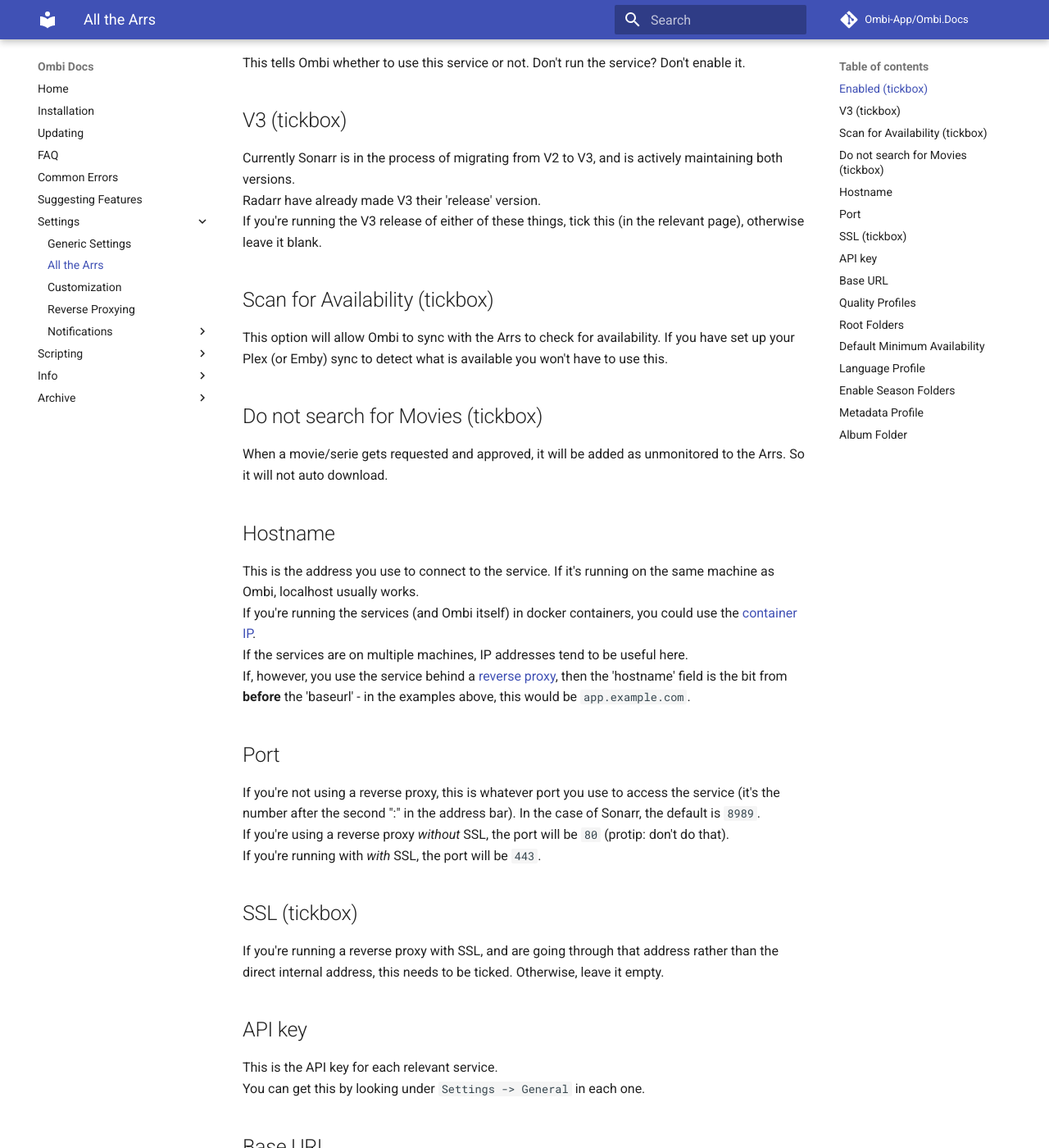
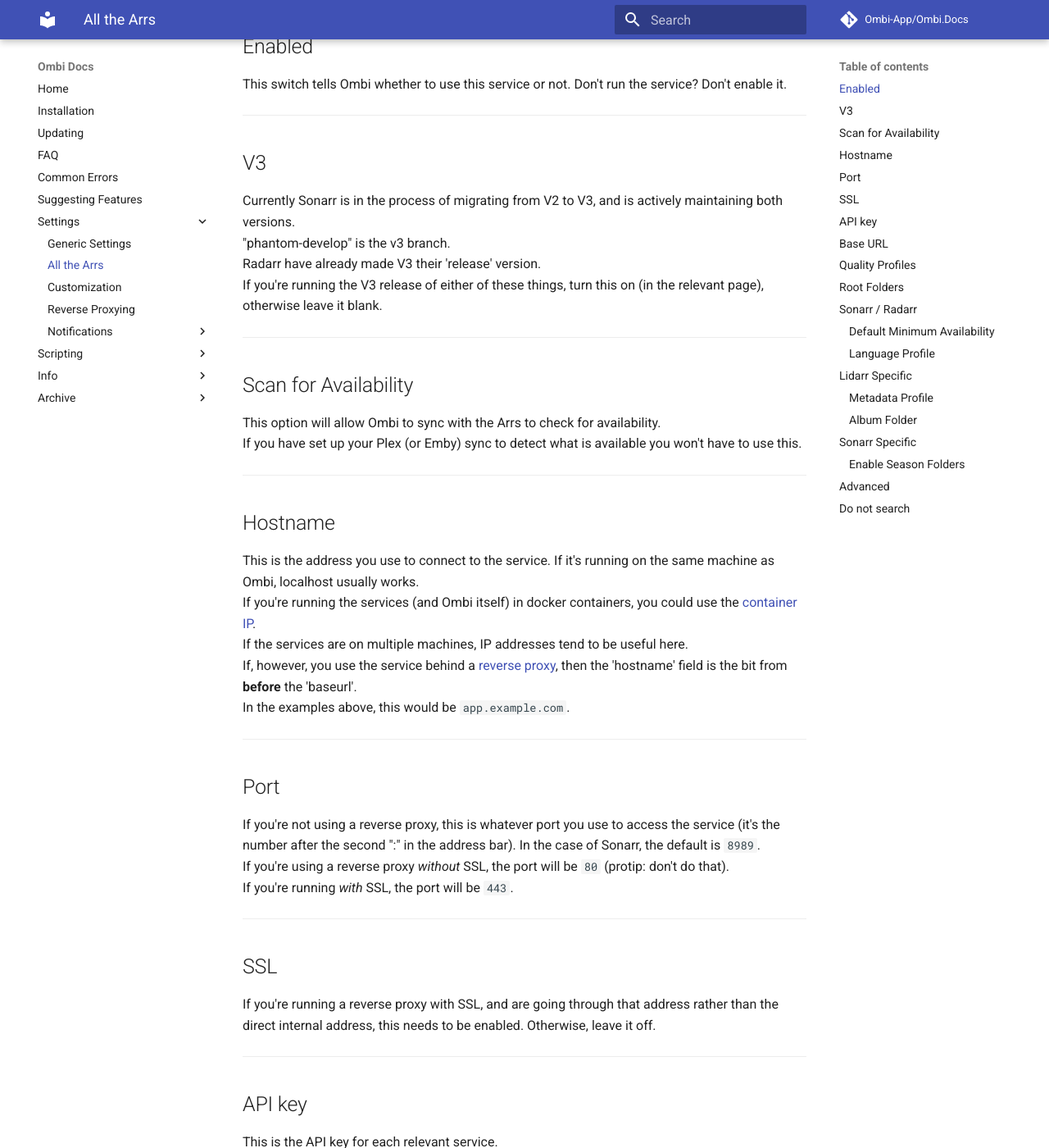
Before and after one commit to Ombi-app/Ombi.Docs, an MkDocs documentation site: the page built from docs/settings/arr-settings.md, in a window 1280 px wide and 1400 px high, scrolled down 562 px. Shown: the whole window at 82% size. Built offline with MkDocs 1.6.1 and Material for MkDocs 9.7.7, drawn with Linux system fonts in a browser that asks for light colours; comment, search, counter and statistics services are not loaded; some of the changed text lies outside the part shown.

Commit message:
Apdate arr settings

```diff
--- a/docs/settings/arr-settings.md
+++ b/docs/settings/arr-settings.md
@@ -6,70 +6,116 @@
 * Radarr
 * Lidarr
 
-Each one does a different thing, but they're all based on the same codebase - so their configurations are similar.<br>
-As an example address, assume we use a service behind a reverse proxy, with each service being accessible at the following addresses:<br>
-Sonarr: `https://app.example.com/sonarr`<br>
-Lidarr: `https://app.example.com/lidarr`<br>
-Radarr: `https://app.example.com/radarr`<br>
+Each one does a different thing, but they're all based on the same codebase - so their configurations are similar.
+As an example address, assume we use a service behind a reverse proxy, with each service being accessible at the following addresses:
+Sonarr: `https://app.example.com/sonarr`
+Lidarr: `https://app.example.com/lidarr`
+Radarr: `https://app.example.com/radarr`
+***
 
-## Enabled (tickbox)
-This tells Ombi whether to use this service or not. Don't run the service? Don't enable it.<br>
+## Enabled
 
-## V3 (tickbox)
-Currently Sonarr is in the process of migrating from V2 to V3, and is actively maintaining both versions.<br>
-Radarr have already made V3 their 'release' version.<br>
-If you're running the V3 release of either of these things, tick this (in the relevant page), otherwise leave it blank.<br>
+This switch tells Ombi whether to use this service or not. Don't run the service? Don't enable it.
+***
 
-## Scan for Availability (tickbox)
-This option will allow Ombi to sync with the Arrs to check for availability. If you have set up your Plex (or Emby) sync to detect what is available you won't have to use this.<br>
+## V3
 
-## Do not search for Movies (tickbox)
-When a movie/serie gets requested and approved, it will be added as unmonitored to the Arrs. So it will not auto download.
+Currently Sonarr is in the process of migrating from V2 to V3, and is actively maintaining both versions.
+"phantom-develop" is the v3 branch.
+Radarr have already made V3 their 'release' version.
+If you're running the V3 release of either of these things, turn this on (in the relevant page), otherwise leave it blank.
+***
+
+## Scan for Availability
+
+This option will allow Ombi to sync with the Arrs to check for availability.
+If you have set up your Plex (or Emby) sync to detect what is available you won't have to use this.
+***
 
 ## Hostname
-This is the address you use to connect to the service. If it's running on the same machine as Ombi, localhost usually works.<br>
-If you're running the services (and Ombi itself) in docker containers, you could use the [container IP](https://github.com/tidusjar/Ombi/wiki/Docker-Containers).<br>
-If the services are on multiple machines, IP addresses tend to be useful here.<br>
-If, however, you use the service behind a [reverse proxy](https://github.com/tidusjar/Ombi/wiki/Reverse-Proxy-Examples), then the 'hostname' field is the bit from __before__ the 'baseurl' - in the examples above, this would be `app.example.com`.
+
+This is the address you use to connect to the service. If it's running on the same machine as Ombi, localhost usually works.
+If you're running the services (and Ombi itself) in docker containers, you could use the [container IP](https://github.com/tidusjar/Ombi/wiki/Docker-Containers).
+If the services are on multiple machines, IP addresses tend to be useful here.
+If, however, you use the service behind a [reverse proxy](../reverse-proxy), then the 'hostname' field is the bit from __before__ the 'baseurl'.
+In the examples above, this would be `app.example.com`.
+***
 
 ## Port
-If you're not using a reverse proxy, this is whatever port you use to access the service (it's the number after the second ":" in the address bar). In the case of Sonarr, the default is `8989`.<br>
-If you're using a reverse proxy *without* SSL, the port will be `80` (protip: don't do that).<br>
-If you're running with *with* SSL, the port will be `443`.<br>
 
-## SSL (tickbox)
-If you're running a reverse proxy with SSL, and are going through that address rather than the direct internal address, this needs to be ticked. Otherwise, leave it empty.
+If you're not using a reverse proxy, this is whatever port you use to access the service (it's the number after the second ":" in the address bar). In the case of Sonarr, the default is `8989`.
+If you're using a reverse proxy *without* SSL, the port will be `80` (protip: don't do that).
+If you're running *with* SSL, the port will be `443`.
+***
+
+## SSL
+
+If you're running a reverse proxy with SSL, and are going through that address rather than the direct internal address, this needs to be enabled. Otherwise, leave it off.
+***
 
 ## API key
-This is the API key for each relevant service.<br>
+
+This is the API key for each relevant service.
 You can get this by looking under `Settings -> General` in each one.
+***
 
 ## Base URL
-If you use a reverse proxy and have a baseurl configured in any of the services, you'll need to fill this in.<br>
+
+If you use a reverse proxy and have a baseurl configured in any of the services, you'll need to fill this in.
 This tends to be the thing you put in after the hostname to access the service - in the example above for Lidarr, this field would need to have `/lidarr` added to it.
+***
 
 ## Quality Profiles
-Depending on the service, you may have this appear several times. There will be a button to 'get' these from the service. Click it, wait, and select one.<br>
-If it doesn't work, "Test Connectivity". You may not be able to communicate with the service yet.
+
+Depending on the service, you may have this appear several times.
+There will be a button to 'get' these from the service. Click it, wait, and select one.
+If it doesn't work, save the settings and "Test Connectivity". You may not be able to communicate with the service yet.
+***
 
 ## Root Folders
-Depending on the service, you may have this appear several times. There will be a button to 'get' these from the service. Click it, wait, and select one.<br>
-If it doesn't work, "Test Connectivity". You may not be able to communicate with the service yet.
 
-## Default Minimum Availability
-This tells Ombi what it should add movies to Radarr as - should it wait until they're available on disc to look for them, in theatres, announced...?<br>
+Depending on the service, you may have this appear several times. There will be a button to 'get' these from the service. Click it, wait, and select one.
+If it doesn't work, save the settings and "Test Connectivity". You may not be able to communicate with the service yet.
+***
+
+## Sonarr / Radarr
+
+### Default Minimum Availability
+
+This tells Ombi what it should add movies to Radarr as - should it wait until they're available on disc to look for them, in theatres, announced...?
 To try to avoid picking up fakes, `Physical/Web` is your best option.
+***
 
-## Language Profile
-There will be a button to 'get' these from the service. Click it, wait, and select one.<br>
-If it doesn't work, "Test Connectivity". You may not be able to communicate with the service yet.
+### Language Profile
 
-## Enable Season Folders
+There will be a button to 'get' these from the service. Click it, wait, and select one.
+If it doesn't work, save the settings and "Test Connectivity". You may not be able to communicate with the service yet.
+***
+
+## Lidarr Specific
+
+### Metadata Profile
+
+Lidarr uses these to say what it should pull in by an artist (compilations, mixtapes, albums, singles...).
+Again, 'get' the options from the service and select one.
+***
+
+### Album Folder
+
+This tells Ombi that Lidarr wants things organised into individual subfolders per album. Usually, this should be ticked.
+***
+
+## Sonarr Specific
+
+### Enable Season Folders
+
 This tells Ombi that Sonarr wants things organised into Season subfolders. Usually, this should be ticked.
+***
 
-## Metadata Profile
-Lidarr uses these to say what it should pull in by an artist (compilations, mixtapes, albums, singles...).<br>
-Again, 'get' the options from the service and select one.
+## Advanced
 
-## Album Folder
-This tells Ombi that Lidarr wants things organised into individual subfolders per album. Usually, this should be ticked.
+## Do not search
+
+When a movie/series/album gets requested and approved, it will be added as unmonitored to the Arrs.
+This means it will not auto download.
+***
```
